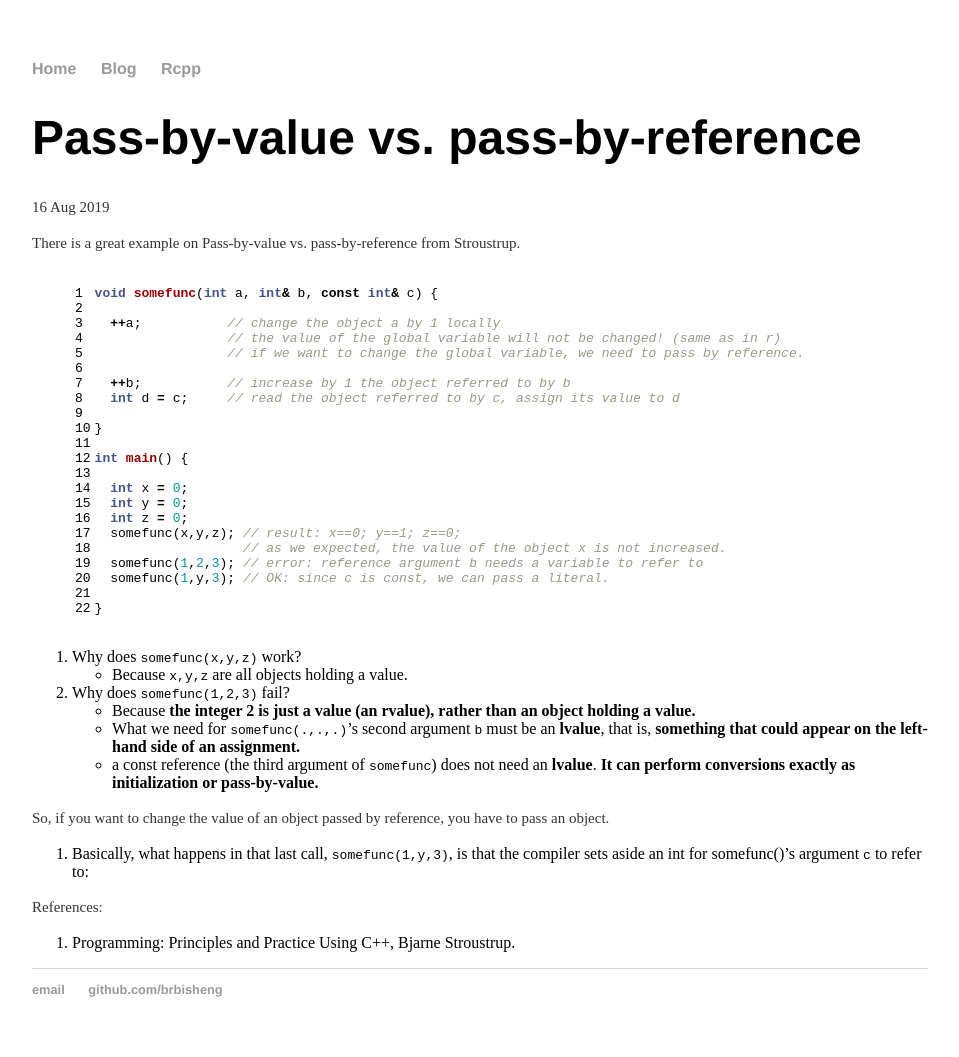
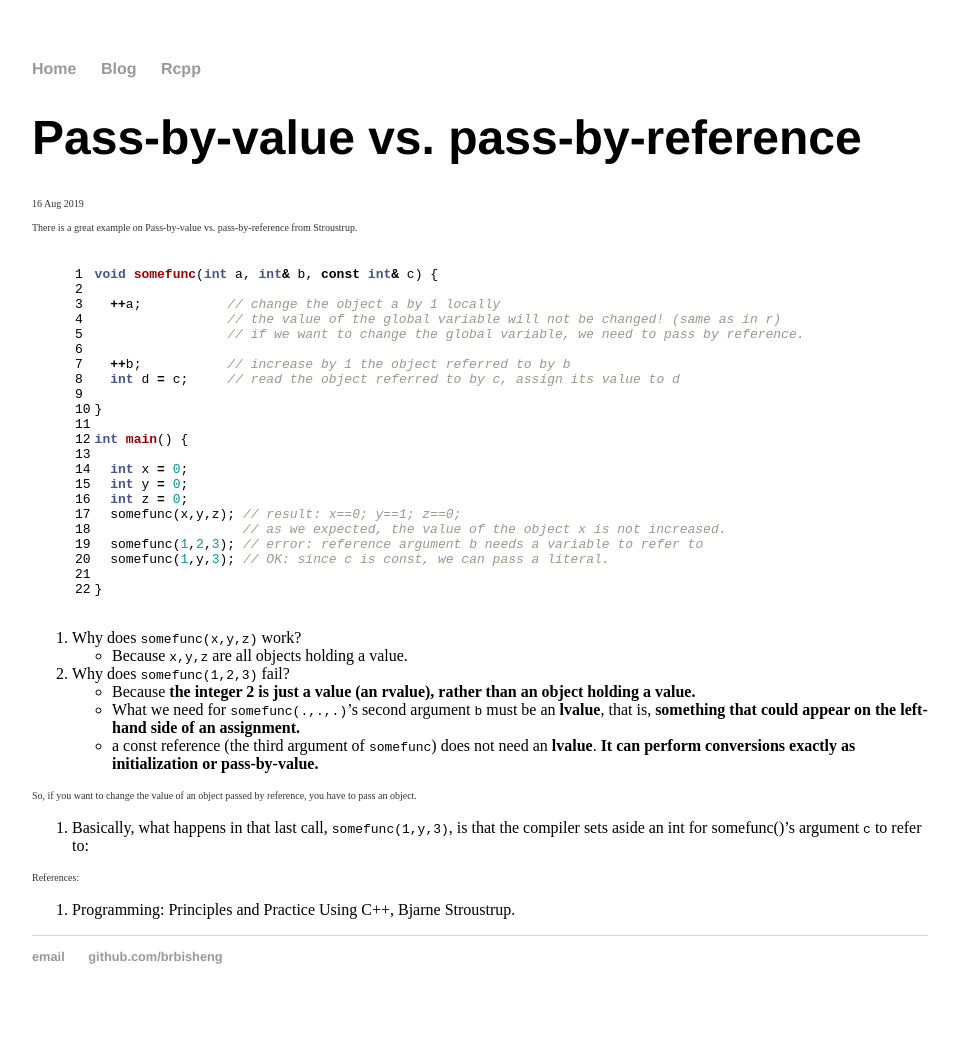
Before and after one commit to brbisheng/brbisheng.github.io, a Jekyll site: the page built from rcpp/_posts/2019-08-16-rcpp-post0.md, in a window 1280 px wide. Shown: the whole page, without its empty margins (160-1119 px from the left). Built offline with Jekyll 4.4.1, drawn with Linux system fonts in a browser that asks for light colours; our own code applies the rules of GitHub Pages for plain Markdown files; after the commit the page ends 1024 px from its top, so only the background shows below that.

Commit message:
Update sidecpp.css

```diff
--- a/css/sidecpp.css
+++ b/css/sidecpp.css
@@ -60,5 +60,5 @@
 .highlight .il { color: #009999 } /* Literal.Number.Integer.Long */
 
 p {
-  font-size: 15px !important;
+  font-size: 10px !important;
 }
```
